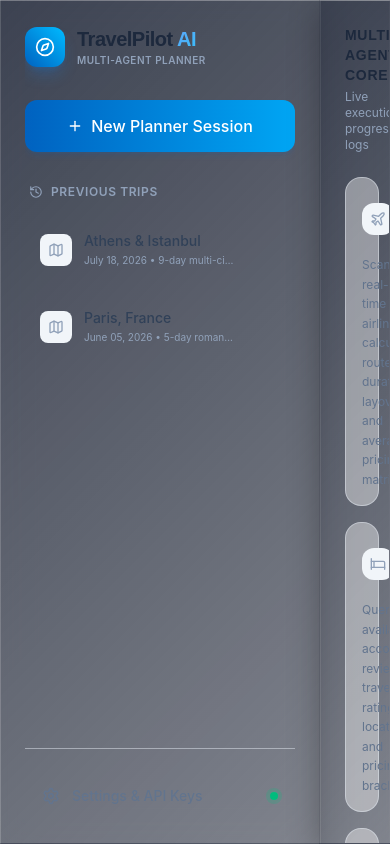
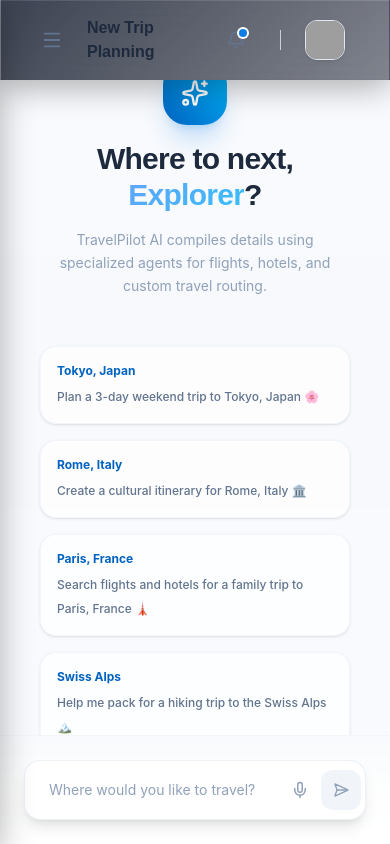
Before and after one commit to om0710/travelpilot-ai-multi-agent, a React (Vite) app in the folder frontend/: page / in a window 390 px wide. Built offline with nearby package versions, Linux system fonts and the light colour scheme; grey boxes are pictures that could not be loaded.

Commit message:
feat: add mobile responsive sidebar toggle menu with dimmed overlay backdrop

```diff
--- a/frontend/src/App.tsx
+++ b/frontend/src/App.tsx
@@ -126,6 +126,7 @@ function App() {
   const [inputValue, setInputValue] = useState<string>('');
   const [agents, setAgents] = useState<AgentStatus[]>(INITIAL_AGENTS);
   const [currentTripName, setCurrentTripName] = useState<string>('TravelPilot AI Planner');
+  const [sidebarOpen, setSidebarOpen] = useState<boolean>(false);
 
   // Load theme preference and save
   useEffect(() => {
@@ -172,11 +173,13 @@ function App() {
 
   const handleSelectTrip = (id: string) => {
     setActiveTripId(id);
+    setSidebarOpen(false);
   };
 
   const handleNewTrip = () => {
     setActiveTripId(null);
     setAgents(INITIAL_AGENTS.map(a => ({ ...a, status: 'idle', progress: 0, details: undefined })));
+    setSidebarOpen(false);
   };
 
   const handleDeleteTrip = (id: string) => {
@@ -1027,11 +1030,24 @@ function App() {
         onSelectTrip={handleSelectTrip}
         onNewTrip={handleNewTrip}
         onDeleteTrip={handleDeleteTrip}
+        isOpen={sidebarOpen}
+        onClose={() => setSidebarOpen(false)}
       />
+
+      {/* Dimmed backdrop overlay for mobile viewports when sidebar is toggled open */}
+      {sidebarOpen && (
+        <div
+          className="fixed inset-0 bg-slate-900/40 backdrop-blur-sm z-45 md:hidden"
+          onClick={() => setSidebarOpen(false)}
+        />
+      )}
 
       {/* Central Screen (Navbar + ChatArea) */}
       <div className="flex-1 flex flex-col h-full overflow-hidden">
-        <Navbar currentTripName={currentTripName} />
+        <Navbar
+          currentTripName={currentTripName}
+          onToggleSidebar={() => setSidebarOpen(prev => !prev)}
+        />
         <ChatArea
           messages={messages}
           inputValue={inputValue}
--- a/frontend/src/components/AgentPanel.tsx
+++ b/frontend/src/components/AgentPanel.tsx
@@ -48,7 +48,7 @@ export const AgentPanel: React.FC<AgentPanelProps> = ({ agents }) => {
   };
 
   return (
-    <aside className="w-80 h-screen border-l border-slate-200/50 dark:border-slate-800/30 flex flex-col p-6 glass-premium z-10 select-none overflow-y-auto">
+    <aside className="hidden lg:flex w-80 h-screen border-l border-slate-200/50 dark:border-slate-800/30 flex-col p-6 glass-premium z-10 select-none overflow-y-auto">
       <div className="mb-6">
         <h3 className="text-sm font-bold text-slate-800 dark:text-slate-100 font-outfit uppercase tracking-wider">
           Multi-Agent Core
--- a/frontend/src/components/Navbar.tsx
+++ b/frontend/src/components/Navbar.tsx
@@ -1,19 +1,29 @@
 import React from 'react';
-import { Bell, ShieldCheck } from 'lucide-react';
+import { Bell, ShieldCheck, Menu } from 'lucide-react';
 
 interface NavbarProps {
   currentTripName: string;
+  onToggleSidebar: () => void;
 }
 
-export const Navbar: React.FC<NavbarProps> = ({ currentTripName }) => {
+export const Navbar: React.FC<NavbarProps> = ({ currentTripName, onToggleSidebar }) => {
   return (
     <header className="h-20 border-b border-slate-200/50 dark:border-slate-800/30 flex items-center justify-between px-8 glass-premium z-10 select-none">
-      {/* Title */}
+      {/* Title & Toggle */}
       <div className="flex items-center space-x-3">
-        <h2 className="text-base font-bold text-slate-800 dark:text-slate-100 font-outfit">
+        {/* Burger menu toggle button for mobile */}
+        <button
+          onClick={onToggleSidebar}
+          className="p-2 rounded-xl hover:bg-slate-100/60 dark:hover:bg-slate-800/20 text-slate-500 dark:text-slate-400 md:hidden outline-none cursor-pointer"
+          title="Toggle Sidebar"
+        >
+          <Menu className="w-5.5 h-5.5" />
+        </button>
+
+        <h2 className="text-base font-bold text-slate-800 dark:text-slate-100 font-outfit ml-1">
           {currentTripName || "Dashboard"}
         </h2>
-        <div className="flex items-center space-x-1.5 py-1 px-2.5 rounded-full bg-emerald-50 dark:bg-emerald-950/20 border border-emerald-100/50 dark:border-emerald-900/30 text-[10px] font-medium text-emerald-600 dark:text-emerald-400">
+        <div className="hidden sm:flex items-center space-x-1.5 py-1 px-2.5 rounded-full bg-emerald-50 dark:bg-emerald-950/20 border border-emerald-100/50 dark:border-emerald-900/30 text-[10px] font-medium text-emerald-600 dark:text-emerald-400">
           <ShieldCheck className="w-3 h-3" />
           <span>Multi-Agent System Active</span>
         </div>
--- a/frontend/src/components/Sidebar.tsx
+++ b/frontend/src/components/Sidebar.tsx
@@ -1,6 +1,6 @@
 import React from 'react';
 import { motion } from 'framer-motion';
-import { Compass, Plus, History, Settings, Map, ChevronRight, Trash2 } from 'lucide-react';
+import { Compass, Plus, History, Settings, Map, ChevronRight, Trash2, X } from 'lucide-react';
 import type { TripHistory } from '../types';
 
 interface SidebarProps {
@@ -9,6 +9,8 @@ interface SidebarProps {
   onSelectTrip: (id: string) => void;
   onNewTrip: () => void;
   onDeleteTrip: (id: string) => void;
+  isOpen: boolean;
+  onClose: () => void;
 }
 
 export const Sidebar: React.FC<SidebarProps> = ({
@@ -17,13 +19,18 @@ export const Sidebar: React.FC<SidebarProps> = ({
   onSelectTrip,
   onNewTrip,
   onDeleteTrip,
+  isOpen,
+  onClose,
 }) => {
   return (
-    <aside className="w-80 h-screen border-r border-slate-200/50 dark:border-slate-800/30 flex flex-col justify-between p-6 glass-premium z-10 select-none">
+    <aside className={`fixed md:static inset-y-0 left-0 z-50 w-80 h-screen border-r border-slate-200/50 dark:border-slate-800/30 flex flex-col justify-between p-6 glass-premium select-none transform transition-transform duration-300 md:translate-x-0 ${
+      isOpen ? 'translate-x-0' : '-translate-x-full'
+    }`}>
       {/* Top Section */}
       <div className="flex flex-col flex-1 overflow-hidden">
-        {/* Brand Logo */}
-        <div className="flex items-center space-x-3 mb-8 cursor-pointer" onClick={onNewTrip}>
+        {/* Brand Logo & Close Row */}
+        <div className="flex items-center justify-between mb-8">
+          <div className="flex items-center space-x-3 cursor-pointer" onClick={onNewTrip}>
             <div className="w-10 h-10 rounded-xl bg-gradient-to-tr from-brand-600 to-sky-400 flex items-center justify-center shadow-lg shadow-brand-500/25">
               <Compass className="w-5 h-5 text-white animate-spin-slow" />
             </div>
@@ -35,6 +42,15 @@ export const Sidebar: React.FC<SidebarProps> = ({
                 Multi-Agent Planner
               </p>
             </div>
+          </div>
+
+          {/* Close button for mobile */}
+          <button
+            onClick={onClose}
+            className="p-1.5 rounded-xl hover:bg-slate-100/60 dark:hover:bg-slate-800/20 text-slate-500 dark:text-slate-400 md:hidden outline-none cursor-pointer"
+          >
+            <X className="w-5.5 h-5.5" />
+          </button>
         </div>
 
         {/* New Trip Button */}
```
Lines whose indentation alone changed are shown as unchanged.
